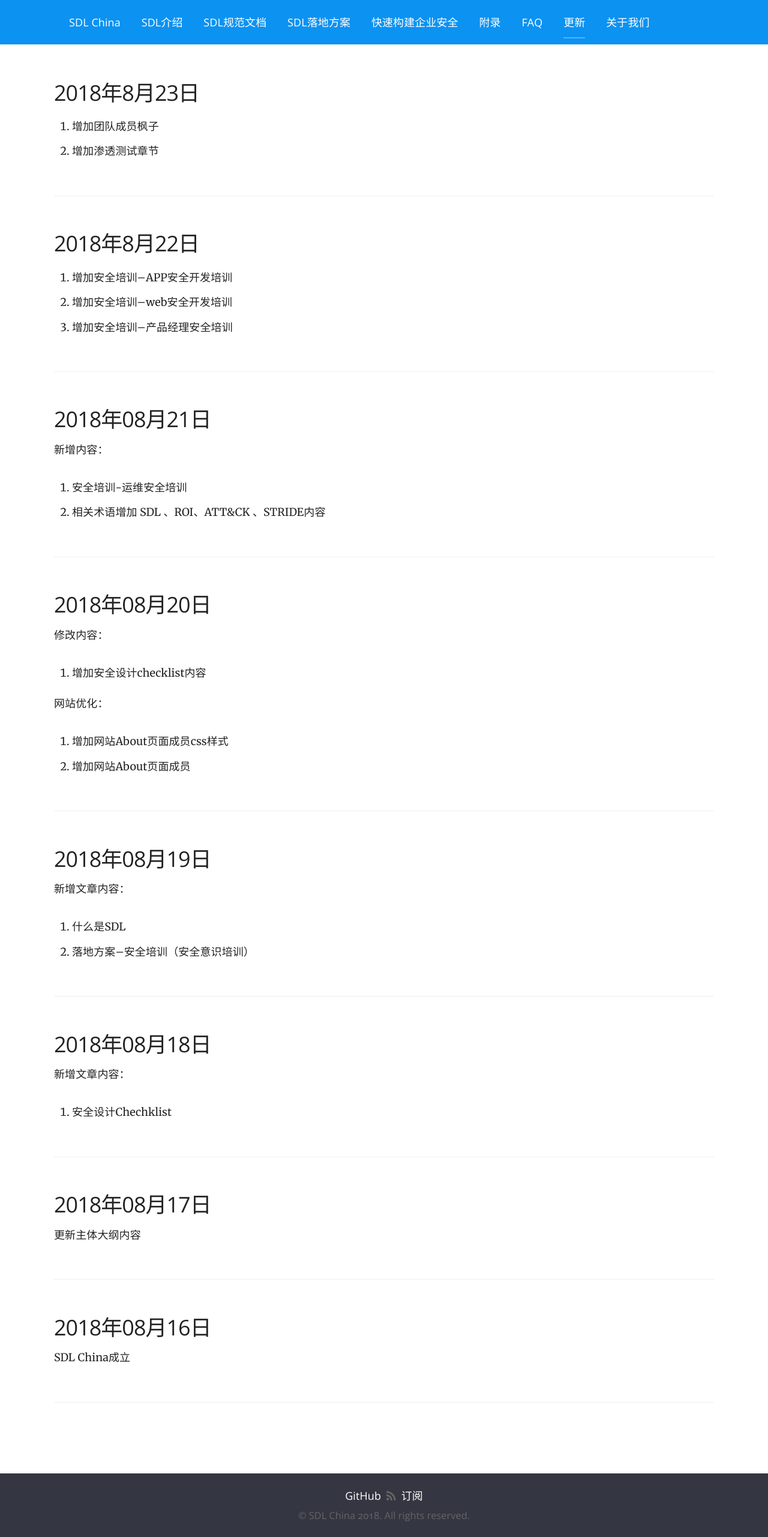
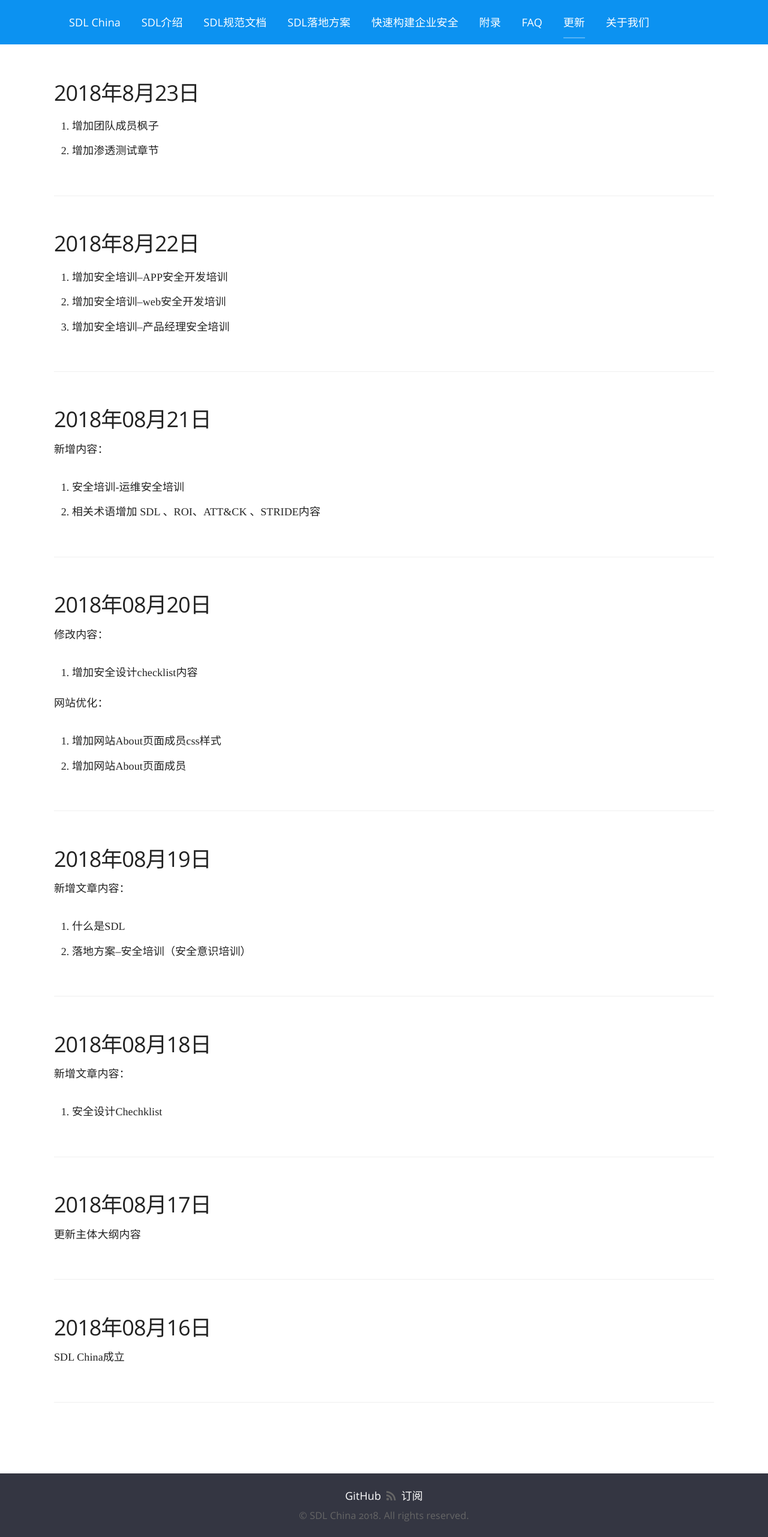
Before and after one commit to sdlchina/sdlchina-web, a Jekyll site: the page built from update.md, in a window 1280 px wide. Shown: the whole page at 60% size. Built offline with Jekyll 4.4.1, drawn with Linux system fonts in a browser that asks for light colours; nearby versions of some CDN libraries; some web fonts are replaced; comment, search, counter and statistics services are not loaded.

Commit message:
修复字体问题和css从国外CDN加载问题

```diff
--- a/_layouts/default.html
+++ b/_layouts/default.html
@@ -6,11 +6,11 @@
 		<meta name="viewport" content="width=device-width, initial-scale=1">
 		<meta name="baidu-site-verification" content="U5n2l9Qb7a" />
 
-		<link rel="stylesheet" href="{{ site.baseurl }}/css/screen.css">
+		<link rel="stylesheet" href="/css/screen.css">
 		<link rel="apple-touch-icon" href="{{ site.baseurl }}/apple-touch-icon.png">
 		<link rel="icon" type="image/png" href="{{ site.baseurl }}/touch-icon.png" sizes="192x192">
 		<link rel="icon" type="image/png" href="{{ site.baseurl }}/images/favicon.png">
-		<link rel="stylesheet" href="//fonts.googleapis.com/css?family=Merriweather:400italic,400,300italic,300,700,700italic|Open+Sans:400italic,600italic,700italic,700,600,400|Inconsolata:400,700">
+		<link rel="stylesheet" href="//fonts.proxy.ustclug.org/css?family=Merriweather:400italic,400,300italic,300,700,700italic|Open+Sans:400italic,600italic,700italic,700,600,400|Inconsolata:400,700">
 
 		{% if jekyll.environment == 'production' and site.google_analytics_key != '' %}
 			<script>
```
